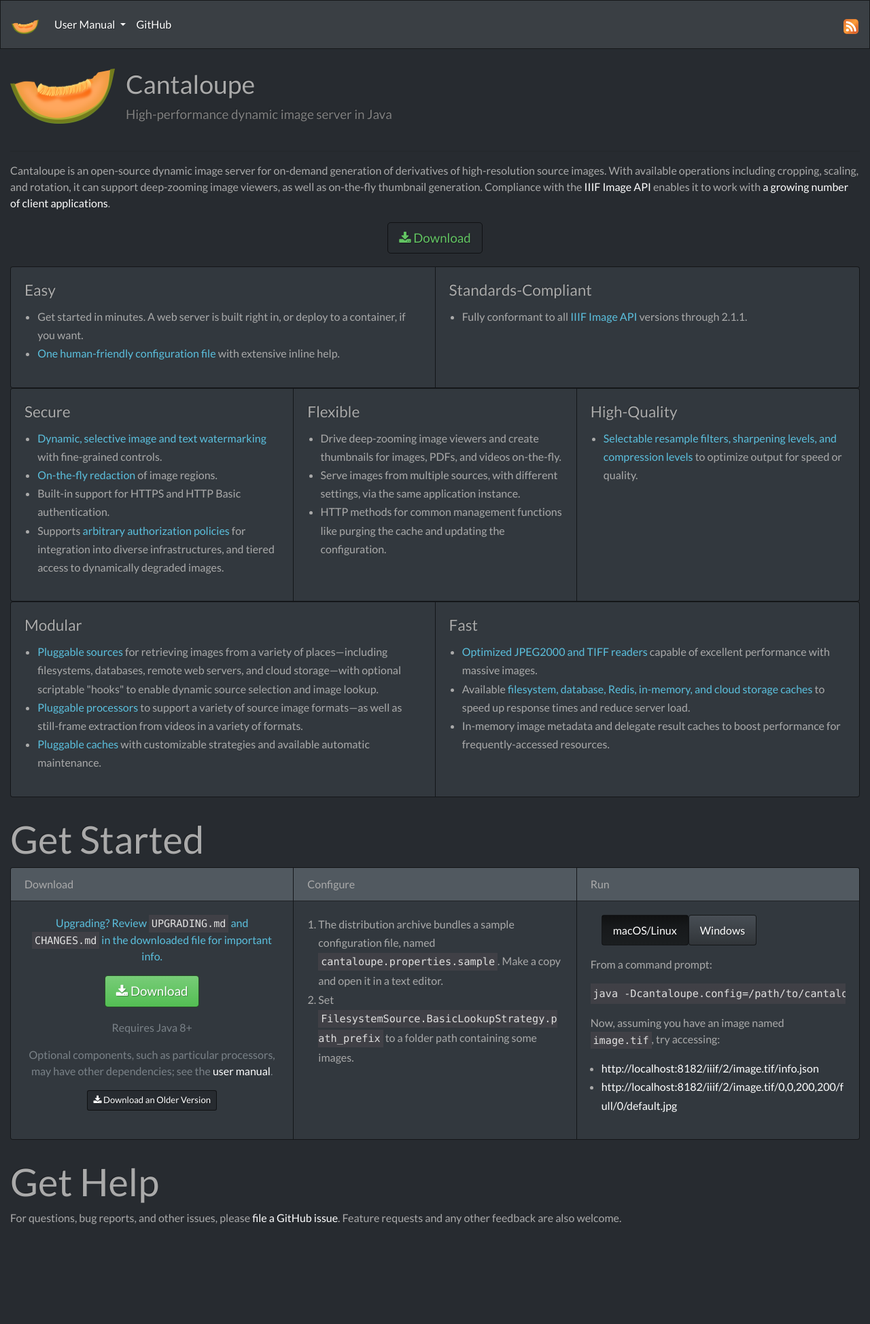
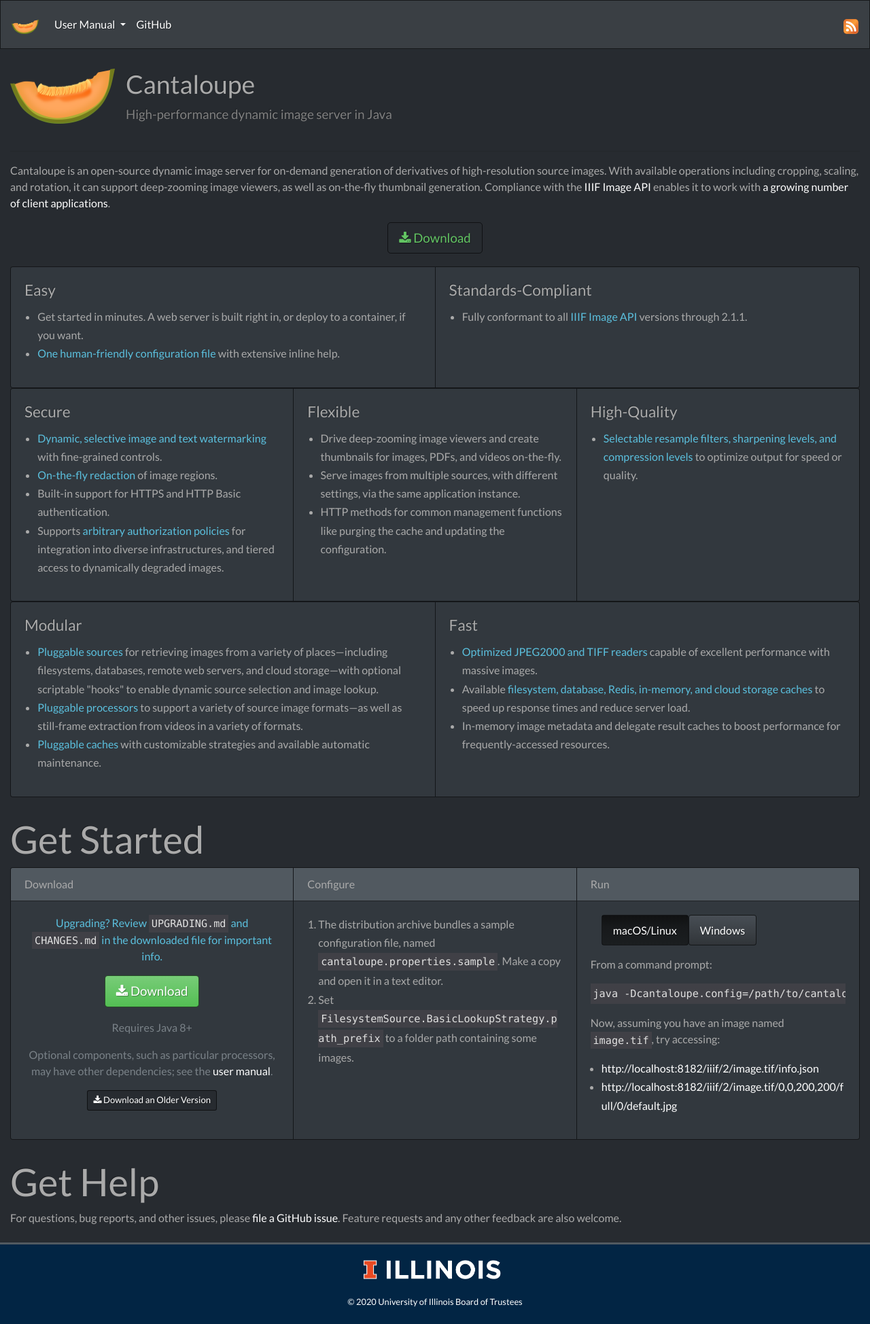
Before and after one commit to cantaloupe-project/cantaloupe-project.github.io, a Jekyll site: the page built from index.html, in a window 1280 px wide. Shown: the whole page at 68% size. Built offline with Jekyll 4.4.1, drawn with Linux system fonts in a browser that asks for light colours; nearby versions of some CDN libraries; before the commit the page ends 1852 px from its top, so only the background shows below that.

Commit message:
Add a footer

```diff
--- a/_includes/footer.html
+++ b/_includes/footer.html
@@ -1,4 +1,9 @@
-<footer>
+<footer class="mt-4">
+    <a href="https://illinois.edu/">
+        <img src="{{ "/images/uofi_wordmark.png" | prepend: site.baseurl }}">
+        <img src="{{ "/images/uofi_illinois.png" | prepend: site.baseurl }}">
+    </a>
+    &copy; 2020 University of Illinois Board of Trustees
 </footer>
 
 <script src="{{ "/scripts/bootstrap.min.js" | prepend: site.baseurl }}"></script>
--- a/_layouts/default.html
+++ b/_layouts/default.html
@@ -4,15 +4,13 @@
   {% include head_default.html %}
 
   <body>
-
     {% include nav.html %}
 
     <div class="container-fluid">
       {{ content }}
-
-      {% include footer.html %}
     </div>
 
+    {% include footer.html %}
   </body>
 
 </html>
--- a/_layouts/manual.html
+++ b/_layouts/manual.html
@@ -4,15 +4,13 @@
   {% include head_manual.html %}
 
   <body>
-
     {% include nav.html %}
 
     <div class="container-fluid">
       {{ content }}
-
-      {% include footer.html %}
     </div>
 
+    {% include footer.html %}
   </body>
 
 </html>
--- a/_sass/_common.scss
+++ b/_sass/_common.scss
@@ -26,3 +26,22 @@
   font-size: 0.9em;
   font-style: italic;
   text-align: center; }
+
+footer {
+  background-color: #022544;
+  border-top: 3px solid #515960;
+  height: 120px;
+  display: flex;
+  flex-direction: column;
+  justify-content: space-evenly;
+  align-items: center;
+  color: white;
+  font-size: 0.8em;
+  img:first-child {
+    height: 28px;
+    margin-right: 8px;
+  }
+  img:nth-child(2) {
+    height: 28px;
+  }
+}
```
Also changed, not shown: images/uofi_illinois.png (added), images/uofi_wordmark.png (added).
